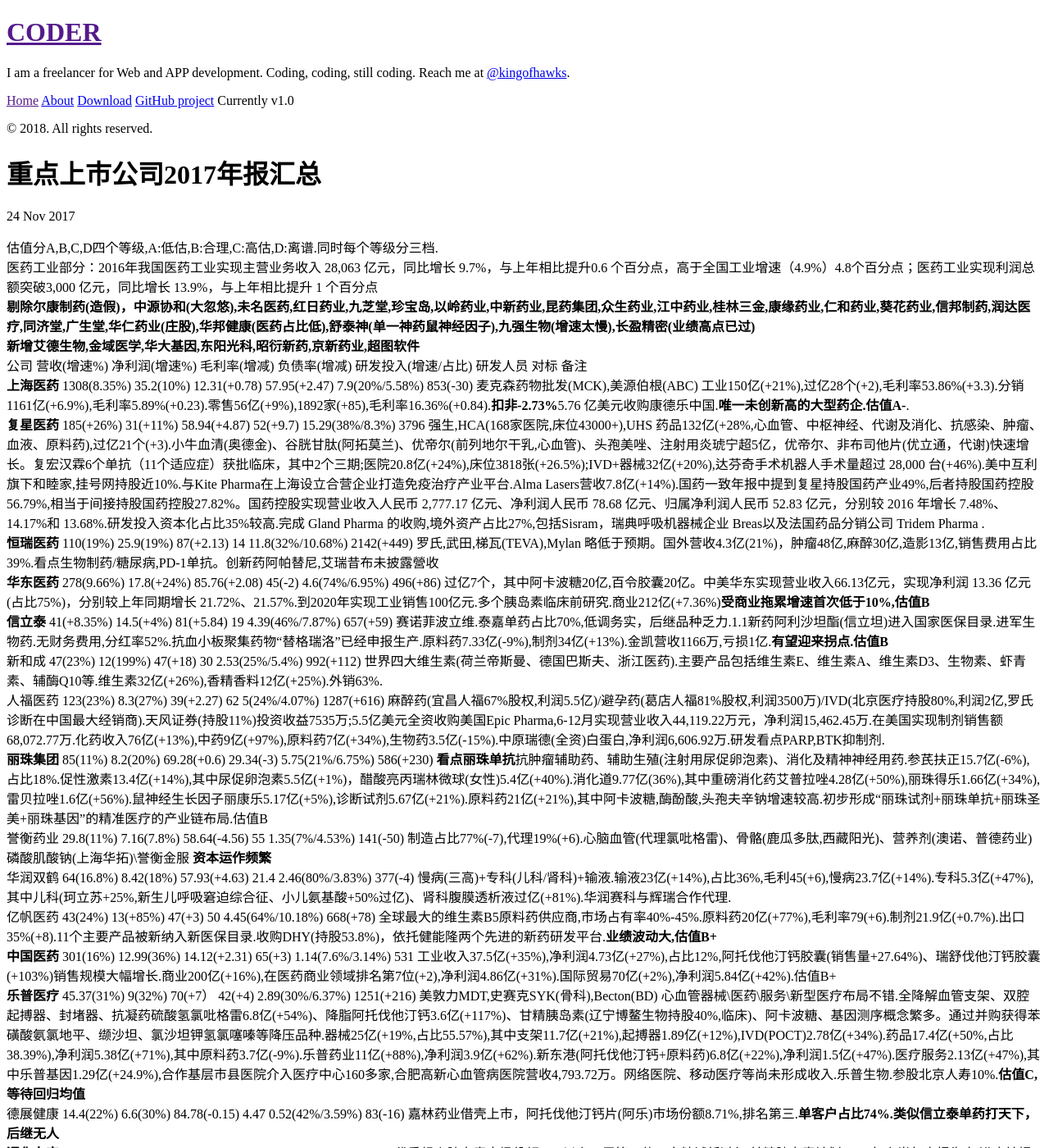
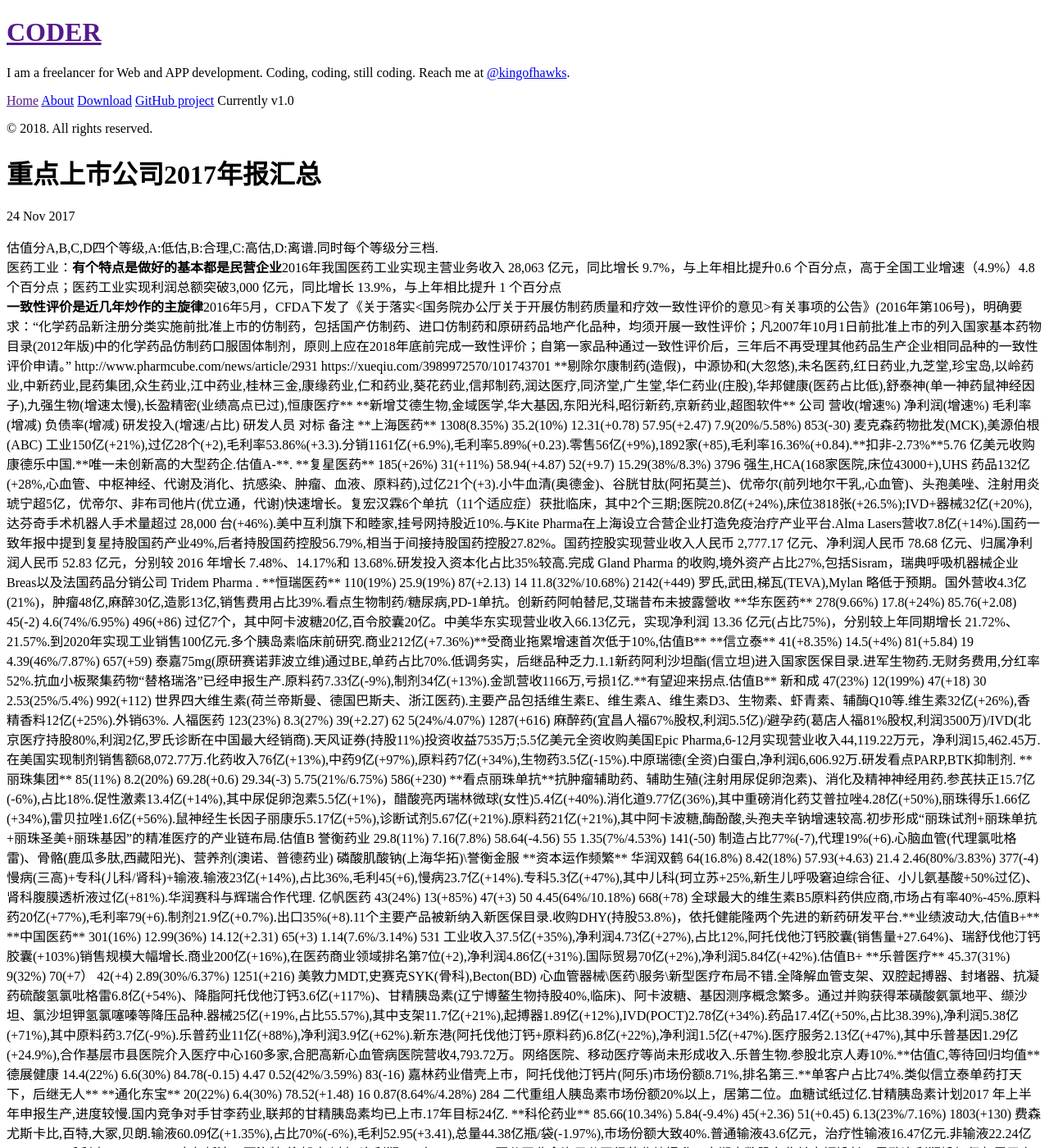
Before and after one commit to kingofhawks/kingofhawks.github.io, a Jekyll site: the page built from _posts/2017-11-24-重点上市公司2017年报汇总.md, in a window 1280 px wide and 1400 px high. Shown: the whole window at 82% size. Built offline with Jekyll 4.4.1, drawn with Linux system fonts in a browser that asks for light colours; our own code applies the rules of GitHub Pages for plain Markdown files; some of the changed text lies outside the part shown.

Commit message:
update post

```diff
--- a/_posts/2017-11-24-重点上市公司2017年报汇总.md
+++ b/_posts/2017-11-24-重点上市公司2017年报汇总.md
@@ -1,13 +1,16 @@
 估值分A,B,C,D四个等级,A:低估,B:合理,C:高估,D:离谱.同时每个等级分三档.
-医药工业部分：2016年我国医药工业实现主营业务收入 28,063 亿元，同比增长 9.7%，与上年相比提升0.6 个百分点，高于全国工业增速（4.9%）4.8个百分点；医药工业实现利润总额突破3,000 亿元，同比增长 13.9%，与上年相比提升 1 个百分点
-**剔除尔康制药(造假)，中源协和(大忽悠),未名医药,红日药业,九芝堂,珍宝岛,以岭药业,中新药业,昆药集团,众生药业,江中药业,桂林三金,康缘药业,仁和药业,葵花药业,信邦制药,润达医疗,同济堂,广生堂,华仁药业(庄股),华邦健康(医药占比低),舒泰神(单一神药鼠神经因子),九强生物(增速太慢),长盈精密(业绩高点已过)**
+医药工业：**有个特点是做好的基本都是民营企业**2016年我国医药工业实现主营业务收入 28,063 亿元，同比增长 9.7%，与上年相比提升0.6 个百分点，高于全国工业增速（4.9%）4.8个百分点；医药工业实现利润总额突破3,000 亿元，同比增长 13.9%，与上年相比提升 1 个百分点
+**一致性评价是近几年炒作的主旋律**2016年5月，CFDA下发了《关于落实<国务院办公厅关于开展仿制药质量和疗效一致性评价的意见>有关事项的公告》(2016年第106号)，明确要求：“化学药品新注册分类实施前批准上市的仿制药，包括国产仿制药、进口仿制药和原研药品地产化品种，均须开展一致性评价；凡2007年10月1日前批准上市的列入国家基本药物目录(2012年版)中的化学药品仿制药口服固体制剂，原则上应在2018年底前完成一致性评价；自第一家品种通过一致性评价后，三年后不再受理其他药品生产企业相同品种的一致性评价申请。”
+http://www.pharmcube.com/news/article/2931
+https://xueqiu.com/3989972570/101743701
+**剔除尔康制药(造假)，中源协和(大忽悠),未名医药,红日药业,九芝堂,珍宝岛,以岭药业,中新药业,昆药集团,众生药业,江中药业,桂林三金,康缘药业,仁和药业,葵花药业,信邦制药,润达医疗,同济堂,广生堂,华仁药业(庄股),华邦健康(医药占比低),舒泰神(单一神药鼠神经因子),九强生物(增速太慢),长盈精密(业绩高点已过),恒康医疗**
 **新增艾德生物,金域医学,华大基因,东阳光科,昭衍新药,京新药业,超图软件**
 公司           营收(增速%)       净利润(增速%)   毛利率(增减)   负债率(增减)    研发投入(增速/占比)    研发人员   对标 备注
 **上海医药**    1308(8.35%)     35.2(10%)     12.31(+0.78)   57.95(+2.47)   7.9(20%/5.58%)         853(-30)  麦克森药物批发(MCK),美源伯根(ABC)    工业150亿(+21%),过亿28个(+2),毛利率53.86%(+3.3).分销1161亿(+6.9%),毛利率5.89%(+0.23).零售56亿(+9%),1892家(+85),毛利率16.36%(+0.84).**扣非-2.73%**5.76 亿美元收购康德乐中国.**唯一未创新高的大型药企.估值A-**.
 **复星医药**    185(+26%)        31(+11%)       58.94(+4.87)  52(+9.7)      15.29(38%/8.3%)        3796      强生,HCA(168家医院,床位43000+),UHS         药品132亿(+28%,心血管、中枢神经、代谢及消化、抗感染、肿瘤、血液、原料药),过亿21个(+3).小牛血清(奥德金)、谷胱甘肽(阿拓莫兰)、优帝尔(前列地尔干乳,心血管)、头孢美唑、注射用炎琥宁超5亿，优帝尔、非布司他片(优立通，代谢)快速增长。复宏汉霖6个单抗（11个适应症）获批临床，其中2个三期;医院20.8亿(+24%),床位3818张(+26.5%);IVD+器械32亿(+20%),达芬奇手术机器人手术量超过 28,000 台(+46%).美中互利旗下和睦家,挂号网持股近10%.与Kite Pharma在上海设立合营企业打造免疫治疗产业平台.Alma Lasers营收7.8亿(+14%).国药一致年报中提到复星持股国药产业49%,后者持股国药控股56.79%,相当于间接持股国药控股27.82%。国药控股实现营业收入人民币 2,777.17 亿元、净利润人民币 78.68 亿元、归属净利润人民币 52.83 亿元，分别较 2016 年增长 7.48%、14.17%和 13.68%.研发投入资本化占比35%较高.完成 Gland Pharma 的收购,境外资产占比27%,包括Sisram，瑞典呼吸机器械企业 Breas以及法国药品分销公司 Tridem Pharma .
 **恒瑞医药**    110(19%)         25.9(19%)     87(+2.13)      14             11.8(32%/10.68%)     2142(+449) 罗氏,武田,梯瓦(TEVA),Mylan    略低于预期。国外营收4.3亿(21%)，肿瘤48亿,麻醉30亿,造影13亿,销售费用占比39%.看点生物制药/糖尿病,PD-1单抗。创新药阿帕替尼,艾瑞昔布未披露營收
 **华东医药**    278(9.66%)       17.8(+24%)    85.76(+2.08)   45(-2)        4.6(74%/6.95%)       496(+86)        过亿7个，其中阿卡波糖20亿,百令胶囊20亿。中美华东实现营业收入66.13亿元，实现净利润 13.36 亿元(占比75%)，分别较上年同期增长 21.72%、21.57%.到2020年实现工业销售100亿元.多个胰岛素临床前研究.商业212亿(+7.36%)**受商业拖累增速首次低于10%,估值B**
-**信立泰**      41(+8.35%)       14.5(+4%)     81(+5.84)     19             4.39(46%/7.87%)        657(+59)  赛诺菲波立维.泰嘉单药占比70%,低调务实，后继品种乏力.1.1新药阿利沙坦酯(信立坦)进入国家医保目录.进军生物药.无财务费用,分红率52%.抗血小板聚集药物“替格瑞洛”已经申报生产.原料药7.33亿(-9%),制剂34亿(+13%).金凯营收1166万,亏损1亿.**有望迎来拐点.估值B**
+**信立泰**      41(+8.35%)       14.5(+4%)     81(+5.84)     19             4.39(46%/7.87%)        657(+59)  泰嘉75mg(原研赛诺菲波立维)通过BE,单药占比70%.低调务实，后继品种乏力.1.1新药阿利沙坦酯(信立坦)进入国家医保目录.进军生物药.无财务费用,分红率52%.抗血小板聚集药物“替格瑞洛”已经申报生产.原料药7.33亿(-9%),制剂34亿(+13%).金凯营收1166万,亏损1亿.**有望迎来拐点.估值B**
 新和成         47(23%)          12(199%)        47(+18)       30              2.53(25%/5.4%)      992(+112)     世界四大维生素(荷兰帝斯曼、德国巴斯夫、浙江医药).主要产品包括维生素E、维生素A、维生素D3、生物素、虾青素、辅酶Q10等.维生素32亿(+26%),香精香料12亿(+25%).外销63%.
 人福医药        123(23%)         8.3(27%)      39(+2.27)       62             5(24%/4.07%)        1287(+616)      麻醉药(宜昌人福67%股权,利润5.5亿)/避孕药(葛店人福81%股权,利润3500万)/IVD(北京医疗持股80%,利润2亿,罗氏诊断在中国最大经销商).天风证券(持股11%)投资收益7535万;5.5亿美元全资收购美国Epic Pharma,6-12月实现营业收入44,119.22万元，净利润15,462.45万.在美国实现制剂销售额68,072.77万.化药收入76亿(+13%),中药9亿(+97%),原料药7亿(+34%),生物药3.5亿(-15%).中原瑞德(全资)白蛋白,净利润6,606.92万.研发看点PARP,BTK抑制剂.
 **丽珠集团**    85(11%)         8.2(20%)       69.28(+0.6)   29.34(-3)       5.75(21%/6.75%)      586(+230)     **看点丽珠单抗**抗肿瘤辅助药、辅助生殖(注射用尿促卵泡素)、消化及精神神经用药.参芪扶正15.7亿(-6%),占比18%.促性激素13.4亿(+14%),其中尿促卵泡素5.5亿(+1%)，醋酸亮丙瑞林微球(女性)5.4亿(+40%).消化道9.77亿(36%),其中重磅消化药艾普拉唑4.28亿(+50%),丽珠得乐1.66亿(+34%),雷贝拉唑1.6亿(+56%).鼠神经生长因子丽康乐5.17亿(+5%),诊断试剂5.67亿(+21%).原料药21亿(+21%),其中阿卡波糖,酶酚酸,头孢夫辛钠增速较高.初步形成“丽珠试剂+丽珠单抗+丽珠圣美+丽珠基因”的精准医疗的产业链布局.估值B
@@ -18,10 +21,10 @@
 **乐普医疗**   45.37(31%)       9(32%)         70(+7）        42(+4)           2.89(30%/6.37%)     1251(+216)      美敦力MDT,史赛克SYK(骨科),Becton(BD)  心血管器械\医药\服务\新型医疗布局不错.全降解血管支架、双腔起搏器、封堵器、抗凝药硫酸氢氯吡格雷6.8亿(+54%)、降脂阿托伐他汀钙3.6亿(+117%)、甘精胰岛素(辽宁博鳌生物持股40%,临床)、阿卡波糖、基因测序概念繁多。通过并购获得苯磺酸氨氯地平、缬沙坦、氯沙坦钾氢氯噻嗪等降压品种.器械25亿(+19%,占比55.57%),其中支架11.7亿(+21%),起搏器1.89亿(+12%),IVD(POCT)2.78亿(+34%).药品17.4亿(+50%,占比38.39%),净利润5.38亿(+71%),其中原料药3.7亿(-9%).乐普药业11亿(+88%),净利润3.9亿(+62%).新东港(阿托伐他汀钙+原料药)6.8亿(+22%),净利润1.5亿(+47%).医疗服务2.13亿(+47%),其中乐普基因1.29亿(+24.9%),合作基层市县医院介入医疗中心160多家,合肥高新心血管病医院营收4,793.72万。网络医院、移动医疗等尚未形成收入.乐普生物.参股北京人寿10%.**估值C,等待回归均值**
 德展健康        14.4(22%)      6.6(30%)        84.78(-0.15)   4.47           0.52(42%/3.59%)      83(-16)      嘉林药业借壳上市，阿托伐他汀钙片(阿乐)市场份额8.71%,排名第三.**单客户占比74%.类似信立泰单药打天下，后继无人**
 **通化东宝** 20(22%)           6.4(30%)       78.52(+1.48)   16             0.87(8.64%/4.28%)     284  二代重组人胰岛素市场份额20%以上，居第二位。血糖试纸过亿.甘精胰岛素计划2017 年上半年申报生产,进度较慢.国内竞争对手甘李药业,联邦的甘精胰岛素均已上市.17年目标24亿.
-**科伦药业** 85.66(10.34%)     5.84(-9.4%)    45(+2.36)       51(+0.45)      6.13(23%/7.16%)      1803(+130)   费森尤斯卡比,百特,大冢,贝朗.输液60.09亿(+1.35%),占比70%(-6%),毛利52.95(+3.41),总量44.38亿瓶/袋(-1.97%),市场份额大致40%.普通输液43.6亿元，治疗性输液16.47亿元.非输液22.24亿(+31.73%),毛利率23.72(+5.09).康复新液、百洛特(抑郁症)过亿.净利润6.24亿(+15.21%).因公司非全资子公司经营业绩提升，本期少数股东收益大幅增长，导致净利润增加但归属于上市公司净利润下降9.40%.**当年君健塑胶收购爆出关联交易丑闻.三发太能忽悠,报表经常在预告下限.管理层严重缺乏诚信.两发都是国家限制对象,新药遥遥无期.高管持续减持**继续增持石四药(持股15.21%).哈萨克斯坦KAZ输液基地(持股51%),营收2.59亿(+148%),净利润3216万.全资子公司科伦国际发展净利润1405万.川宁营收11亿(+120%),净利润1392万,一期硫红满产，二期青霉素已推向满产，头孢正在为推向满产积极准备.科伦已启动针对肿瘤、细菌感染、肠外营养等多个疾病领域共330余个项目.共申报92个项目，29项为国内首家申报，截至目前获批临床49项，待批生产36项.第一大客户科伦医贸占比10%涉及关联关系.货币资金减少,应收帐、短期借款大幅增加.一年内到期负债大幅飙升到33亿.邛崃项目亏损3170万元,广西科伦亏损9663万.十大股东无一机构.股权激励方案以2016年净利润为基数,2017年净利润增长率不低于15%,2018年净利润增长率不低于45%.
-**华海药业**  50(22%)        6.39(27%)        55.83(+6.04)       -             4.38(20%/8.76%)       1308(+236)   制剂26亿(+34%),原料药21亿(+13.8%).**出口占70%**以心脑血管类、神经系统类为主导.全球最大的普利、沙坦类原料药供应商,销售额分别为4.15 亿元（+13.4%）/9.39 亿元（+5.9%）.一致性评价进展不错.研发刚起步,估值B.
+**科伦药业** 85.66(10.34%)     5.84(-9.4%)    45(+2.36)       51(+0.45)      6.13(23%/7.16%)      1803(+130)   费森尤斯卡比,百特,大冢,贝朗.输液60.09亿(+1.35%),占比70%(-6%),毛利52.95(+3.41),总量44.38亿瓶/袋(-1.97%),市场份额大致40%.普通输液43.6亿元，治疗性输液16.47亿元.非输液22.24亿(+31.73%),毛利率23.72(+5.09).康复新液、百洛特(抑郁症)过亿.净利润6.24亿(+15.21%).因公司非全资子公司经营业绩提升，本期少数股东收益大幅增长，导致净利润增加但归属于上市公司净利润下降9.40%.**当年君健塑胶收购爆出关联交易丑闻.三发太能忽悠,报表经常在预告下限.管理层严重缺乏诚信.两发都是国家限制对象,新药遥遥无期.高管持续减持**继续增持石四药(持股15.21%).哈萨克斯坦KAZ输液基地(持股51%),营收2.59亿(+148%),净利润3216万.全资子公司科伦国际发展净利润1405万.川宁营收11亿(+120%),净利润1392万,一期硫红满产，二期青霉素已推向满产，头孢正在为推向满产积极准备.科伦已启动针对肿瘤、细菌感染、肠外营养等多个疾病领域共330余个项目.共申报92个项目，29项为国内首家申报，截至目前获批临床49项，待批生产36项.第一大客户科伦医贸占比10%涉及关联关系.货币资金减少,应收帐、短期借款大幅增加.一年内到期负债大幅飙升到33亿.邛崃项目亏损3170万元,广西科伦亏损9663万.十大股东无一机构.股权激励方案以2016年净利润为基数,2017年净利润增长率不低于15%,2018年净利润增长率不低于45%.草酸艾司西酞普兰片10mg通过BE.
+**华海药业**  50(22%)        6.39(27%)        55.83(+6.04)       -             4.38(20%/8.76%)       1308(+236)   制剂26亿(+34%),核心品种盐酸帕罗西汀片销量同比增长24%，氯沙坦钾片销量增长85%，厄贝沙坦氢氯噻嗪片销量增长153%.原料药21亿(+13.8%).**出口占70%**以心脑血管类、神经系统类为主导.全球最大的普利、沙坦类原料药供应商,销售额分别为4.15 亿元（+13.4%）/9.39 亿元（+5.9%）.共7 个制剂产品（9 个品规）通过国内药物一致性评价,国内最多.研发刚起步,估值B.
 **康弘药业**   25(22%)        4.97(26%)      90.43(+1.27)    14             1.46(27%/5.76%)      362(+89)    再生元(REGN)阿柏西普超26亿美元    1类新药康柏西普,中枢神经、消化系统.在研多个单抗重磅仿制药.中成药10亿(+12.9%),占比41%.化学药10亿(+16%),占比40%.生物药4.76亿(+78%),占比18.74%（+6).     安维汀(贝伐珠单抗)和诺华(雷珠单抗).财务稳健.但估值高，俞总出去创办了信达生物，超牛
-现代制药     85(-6.66%)        5.15(+8%)     -              62             3.08(-7.52%/3.97%)     908(+502?)  国药旗下化药平台.过亿21个.原料药31亿(-25%),制剂51亿(14.65%).其中抗感染45亿(-15%),心血管9亿(+11.5%),抗肿瘤4.64亿(+16%),代谢3.39亿(+54%),麻醉3.75亿(+11%).重点产品硝苯地平控释片欣然5.45亿(+13.5%),马来酸依那普利片1.37亿持平,普伐他汀钠片0.4亿,甘露聚糖肽1.16亿持平,甲泼尼龙琥珀酸钠,达力芬(头孢)2.28亿(-20%).子公司现代海门(原料药,-6000万,减亏2千万),致君制药营收12.44亿,利润2亿(-10%),威奇达断崖式下跌,营收25.8亿,利润0.29亿(-90%),7ACA销量802吨(-64%),6APA销量2296吨(-70%),青霉素工业盐1929吨(-49%),中抗制药0.65亿(-40%),国药一心营收3.8亿,利润1亿(-10%),青海制药0.36亿(+10%),坪山制药0.42亿,荣生制药6783万(+18%),现代哈森0.51亿,天伟生物(尿促卵泡素原料药)营收3.39亿,利润1.55亿持平,中联药业(中药,-3905万,减亏2千万).**估值B.网站无法访问!重组置入的公司一堆抗生素垃圾,9家交易标的业绩承诺2017年有6家没达标,达成的3家全是小块头!教训啊,国企一样悲剧!**财务费用2.7亿较高(+4.86%)
+现代制药     85(-6.66%)        5.15(+8%)     -              62             3.08(-7.52%/3.97%)     908(+502?)  国药旗下化药平台.过亿21个.原料药31亿(-25%),制剂51亿(14.65%).其中抗感染45亿(-15%),心血管9亿(+11.5%),抗肿瘤4.64亿(+16%),代谢3.39亿(+54%),麻醉3.75亿(+11%).重点产品硝苯地平控释片欣然5.45亿(+13.5%),马来酸依那普利片1.37亿持平,普伐他汀钠片0.4亿,甘露聚糖肽1.16亿持平,甲泼尼龙琥珀酸钠,达力芬(头孢)2.28亿(-20%),内头孢呋辛酯片（达力新）首批通过BE.子公司威奇达断崖式下跌,营收25.8亿,利润0.29亿(-90%),7ACA销量802吨(-64%),6APA销量2296吨(-70%),青霉素工业盐1929吨(-49%),与川宁生物直接竞争.中抗制药0.65亿(-40%).致君制药营收12.44亿,利润2亿(-10%).国药一心营收3.8亿,利润1亿(-10%).青海制药0.36亿(+10%),坪山制药0.42亿,荣生制药6783万(+18%),现代哈森0.51亿,天伟生物(尿促卵泡素原料药)营收3.39亿,利润1.55亿持平,现代海门(原料药,-6000万,减亏2千万),中联药业(中药,-3905万,减亏2千万).**估值B.网站无法访问!2016年77亿巨资置入的公司一堆抗生素垃圾,9家交易标的业绩承诺2017年有6家没达标,达成的3家全是小块头,严重缺乏诚信!现代制药为置入公司担保金额合计超过40亿,希望不要又是一个雷!教训啊,国企一样悲剧!**财务费用2.7亿较高(+4.86%)
 双鹭药业    12.4(23%)        5.33(+18%)     70.6(+5.49)    5              1.07(+5%/8.62%)      271(+4)      辅酶为主,持续多年下滑.**重磅品种来那度胺喊了很多年，仍未上市**达沙替尼15年已申报生产，帕马度胺获批临床.研究开发重点主要围绕在重组蛋白和抗体药物.**单一客户占比47%**
 贝达药业     10.35(13%)      3.69(6.8%)      96.83(-0.12)   12             1.62(33%/15.6%)       246(+95)      1.1新药埃克替尼(凯美纳)占比几乎100%，竞争激烈。研发后继乏力,三年内无望有新药上市.略贵
 恩华药业    33.9(12%)        3.94(27%)       82.42(+3.6)   30             1.16(58%/3.42%)       270(+46)      专注中枢神经系统.麻醉8.95亿(+13.84%),精神类7亿(+22.9%),神经类0.95亿(+18%).商业(亏损)14.8亿(+5%),恩华连锁72家(2亿).好欣晴亏
@@ -52,7 +55,6 @@
 根据Business Insights 预测，2016年全球医药CMO市场容量为561亿美元，从2014 年至2017 年，医药CMO 行业将以12%的复合增长率增长。
 医疗服务     营收           净利润          毛利率          负债率          研发费用              研发人员
 **爱尔眼科** 40(26%)        5.57(30%)       46(-)          32             0.22(21%/0.55%)      82(+6)        全球最大的眼科连锁医疗机构.连续多年保持30+增长
-恒康医疗    21.75(84%)      4.03(24.7%)    服务26.8(-6.5)/工业48(-16.5)   559万(-61%/0.26%)    23(-52)   独一味更名.控股并拥有8家二级以上综合医院和专科医院、1家拥有收益权的肿瘤诊疗中心、1家体检医院以及4家在建医院,医疗服务收入12.4亿(+84%).医药9.33亿(83%),中药饮片拉动
 美年健康    21(47%)          2.6(85%)       47.56(-0.38%)  33             0.025(-/0.12%)       10             慈铭体检(27.78股权),超过100家控股体检中心.估值离谱
 凯莱英      14(29%)          3.4(35%)      51.7(+0.12)    30            0.97(38%/6.83%)        1164(+330)    临床和商业化阶段的药品定制研发生产服务**92%(-6)出口,受汇率影响较大,汇兑损失5173万**.前5客户73.5%.主要竞争者Catalent\Lonza\Boehringer Ingelheim\Patheon\DSM等公司.行业不错，估值B-.
 博腾股份   13.26(30%)        1.7(55%)       46(+11.83)     55             0.63(24%/4.72%)     162(-4)     医药定制研发生产行业领军者主要包括Catalent、Lonza、BI、DSM等公司,强生和吉利德合计为公司贡献约70%的销售收入.
@@ -178,7 +180,7 @@
 海澜之家  182(7%)        33(6.6%)         39.63(-0.25)  门店总数 5792 家(+549),自营产品31%(+5),无财务费用.腾讯以10.48元入股5.31%
 栖霞建设
 老板电器  58(27%)         12(45%)          58(-0.75)      36    高端厨电,油烟机、燃气灶、消毒柜,连续多年强劲增长**增速下滑明显,估值B**
-索菲亚    61(36%)         9(36%)          38(+1.59)       37    全屋定制家具,衣柜专卖店超过2200家,合计3035家.衣柜51亿(+31%),占比84%(-3%).橱柜5.9亿(+43%,仍亏损),家具2.87亿(+80%),索菲亚华鹤门业持股51%双品牌米兰纳\华鹤木门0.73亿.**家具业龙头,估值B+**
+索菲亚    61(36%)         9(36%)          38(+1.59)       37    **全屋定制**家具,衣柜专卖店超过2200家,合计3035家.衣柜51亿(+31%),占比84%(-3%).橱柜5.9亿(+43%,仍亏损),家具2.87亿(+80%),索菲亚华鹤门业持股51%双品牌米兰纳\华鹤木门0.73亿.**家具业龙头,估值B+**对标宜家\日本宜得利\韩国汉森等.http://www.jiemian.com/article/1429783.html
 广联达    23(15%)         4.72(11%)        93(-0.26)      35(+2)     造价16.43亿(+6%),施工5.58亿(+61%),工程信息2.2亿(+57%),海外1.2亿(+39%).BIM1亿(+100%).“云+端”模式转变.美国硅谷大数据研究中心.广联达金融服务平台.新设北京广联达征信.小额贷款计发放贷款突破5亿元,收入1600万.在全国 6 个试点地区稳步推行工程造价业务的云转型试点SaaS模式，相关收入由一次性确认转变为按服务期间分期确认,18年计划扩大到11个试点。云转型相关的合同金额为 1.75 亿元，本年度确认收入 0.45 亿元，计入预收款项 1.3 亿元.与国泰基本无业务重叠.估值B
 华建集团  45.5(6.6%)      2.4(64.6%)       26.9(-1.86)    设计行业龙头,华东设计院主体,无锡市政设计院第二大股东.新签合同总额65.36亿(+4.67%),上海地区占比过半
 
@@ -210,7 +212,7 @@
 机器人   24(20%)           4.3(5%)          32.94(+1.27)    -  **增速放缓,估值C**
 华宇软件  18(34%)          2.7(30%)                         38             法院(占比65%)、检察院、司法行政、食品安全、党政办公.布局机器学习,数据分析.实力还行
 网宿科技                                                                CDN竞争激烈，17年一季度似乎是拐点，净利润首次下滑
-超图软件  12.5(50%)        1.96(54%)       不动产登记业务驱动下，订单、收入均取得较大幅度增长,新签合同额18 亿元，同比增长约40%.GIS 软件营业收入11.99 亿元，同比增长57.94%，毛利率下降6.93pcts 至59.31%.估值B-
+超图软件  12.5(50%)        1.96(54%)       不动产登记业务驱动下，订单、收入均取得较大幅度增长,新签合同额18 亿元，同比增长约40%.GIS 软件营业收入11.99 亿元，同比增长57.94%，毛利率下降6.93pcts 至59.31%.估值B-.对标ESRI的arcgis.
 
 
 2017 年，中国汽车产销数量呈微增长态势，分别达到 2,901.5 万辆及 2,887.9 万辆，同比增长 3.19%和 3.04%，销量连续九年蝉联全球第一
@@ -223,7 +225,8 @@
 华域汽车   1243(17.8%)      60.76(16%)      14.46(+0.79)      57.4(-1.82)  44.75%(+6%)   零部件厂商,来自于上汽集团以外的整车客户
 比亚迪     1034(29%)        50(79%)        汽车28/手机10       62%(-7)    汽車570亿(+40%),手机部件及组装390亿(+17%),电池及光伏73亿(+21%).新能源汽车销量同比大幅增长 69.85%至 9.6 万辆，销量蝉连全球第一.新能源汽车业务收入约34,618百万元(+80.27%).传统燃油汽车销量约 32.6 万辆(+1.78%).定增价格 57.40 元
 
-**万华化学**531(76%)         111(202%)      40(+8.8)      53.28(-10.6)  **周期股首选**全球最大的MDI供应商(份额超过20%).MDI收入298亿(+81%),石化系列153亿(+85%,丙烯产能 75 万吨),精细化工及新材料42亿(+53%)..30 万吨 TDI 装置，预计2018 年建成.估值合理.  国航        1213(+7.7%)      72(+6%)        17.1(-5.33)   59.73(-6.15) 飞机655架(),旅客运输量1.02 亿人次，同比增加 5.15%；客座率 81.14%，同比上升 0.46 个百分点.国泰航空29.99%股权,深圳航空51%,山东航空22.8% .汇兑收益29.39亿(+71亿).估值B
+**万华化学**531(76%)         111(202%)      40(+8.8)      53.28(-10.6)  **周期股首选**全球最大的MDI供应商(份额超过20%).MDI收入298亿(+81%),石化系列153亿(+85%,丙烯产能 75 万吨),精细化工及新材料42亿(+53%)..30 万吨 TDI 装置，预计2018 年建成.估值合理.
+**国航**   1213(+7.7%)      72(+6%)        17.1(-5.33)   59.73(-6.15) 飞机655架(),旅客运输量1.02 亿人次，同比增加 5.15%；客座率 81.14%，同比上升 0.46 个百分点.国泰航空29.99%股权,深圳航空51%,山东航空22.8% .汇兑收益29.39亿(+71亿).估值B
 南航　      1274(+11%)       59(17)         11.8(-3.85)   71.53(-1.18)  飞机754架(+52).现有新疆、北方、深圳等 16 家分公司和厦门航空、汕头航空、贵州航空、珠海航空、重庆航空、河南航空等 6 家控股航空子公司.在广州投入运力超过 195 架.运输旅客 1.26 亿人次，同比增长 10.19%；平均客座率 82.2%，同比增长 1.69个百分点；汇兑收益17.9亿,2016年汇兑损失32亿.**交易价值较高的周期股,估值B**
 中国核电  核电机组达16 台，控股总装机容量达1325.1 万千瓦，同比增长15.11%
 贵州茅台  一如既往50%增长.
```
Also changed, not shown: other parts of _posts/2017-11-24-重点上市公司2017年报汇总.md (+1 -1 lines).
